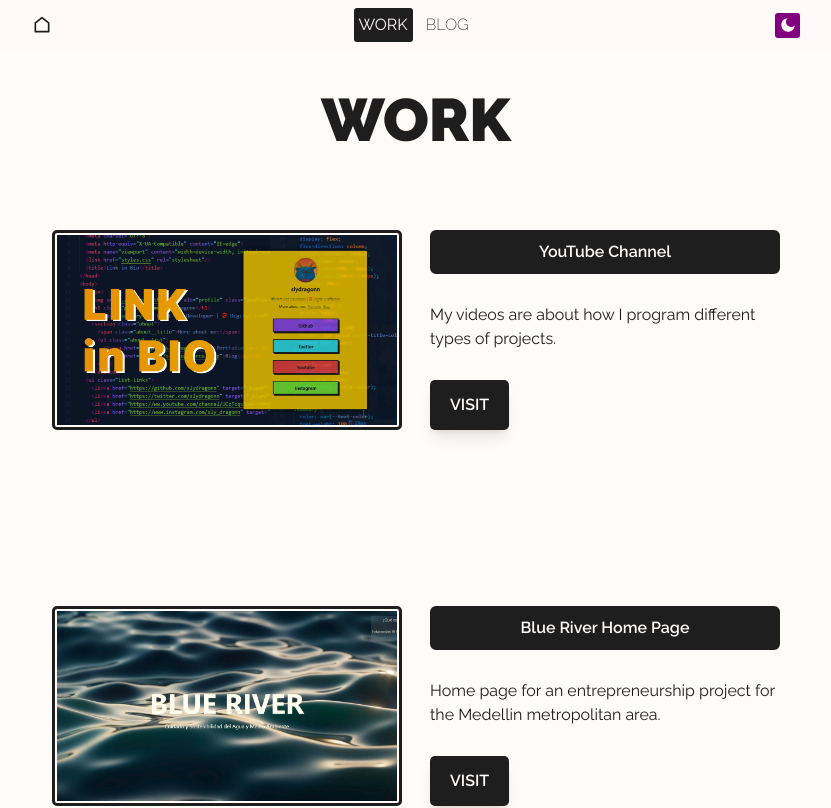
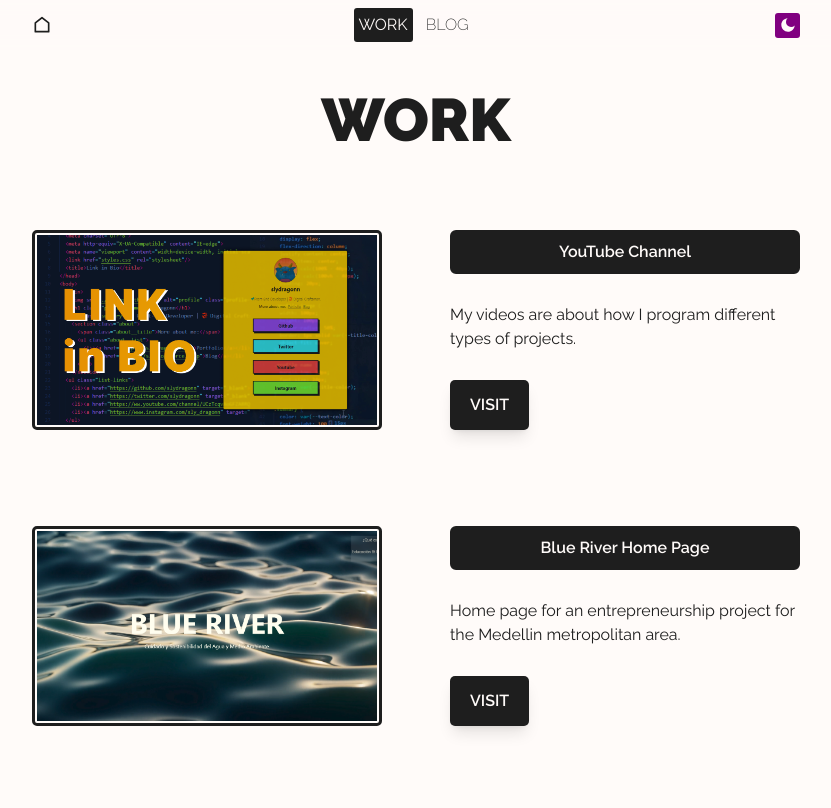
Before and after one commit to slydragonn/portfolio, a Next.js app: page /work in a window 1280 px wide. Shown: the top 808 px of the page, without its empty margins (224-1055 px from the left). Built offline with nearby package versions, Linux system fonts and the light colour scheme.

Commit message:
fix: body background and buttons with links

```diff
--- a/src/components/ProjectItem.tsx
+++ b/src/components/ProjectItem.tsx
@@ -15,7 +15,7 @@ interface ProjectItemProps {
 
 const ProjectItem = ({ image, title, link, summary }: ProjectItemProps) => {
   return (
-    <article className="flex flex-col md:flex-row justify-between items-center w-full px-5 mb-20">
+    <article className="flex flex-col md:flex-row justify-between items-center w-full">
       <Image
         src={image.url}
         alt={image.alt}
@@ -33,11 +33,9 @@ const ProjectItem = ({ image, title, link, summary }: ProjectItemProps) => {
       <div className="flex flex-col justify-between items-center md:items-start max-w-[350px] sm:w-[350px] h-[200px] mt-4 md:mt-0">
         <Tag width="100%">{title}</Tag>
         <p className="text-center md:text-left text-black dark:text-white">{summary}</p>
-        <Button>
-          <LinkItem href={link} isExternal={true}>
-            VISIT
-          </LinkItem>
-        </Button>
+        <LinkItem href={link} isExternal={true}>
+          <Button>VISIT</Button>
+        </LinkItem>
       </div>
     </article>
   )
--- /dev/null
+++ b/src/pages/_document.tsx
@@ -0,0 +1,13 @@
+import { Html, Head, Main, NextScript } from 'next/document'
+
+export default function Document() {
+  return (
+    <Html>
+      <Head />
+      <body className='bg-white dark:bg-black'>
+        <Main />
+        <NextScript />
+      </body>
+    </Html>
+  )
+}
--- a/src/pages/index.tsx
+++ b/src/pages/index.tsx
@@ -33,9 +33,9 @@ const Home: NextPage = () => {
             Hi! I&apos;m a Front-End Developer from Medellín, Colombia. I
             specialize in Front-End Apps with JavaScript and React.
           </p>
-          <Button>
-            <LinkItem href="/work">MY PORTFOLIO</LinkItem>
-          </Button>
+          <LinkItem href="/work">
+            <Button>MY PORTFOLIO</Button>
+          </LinkItem>
         </section>
         <section className='max-w-lg'>
         <SubTitle>About me</SubTitle>
```
